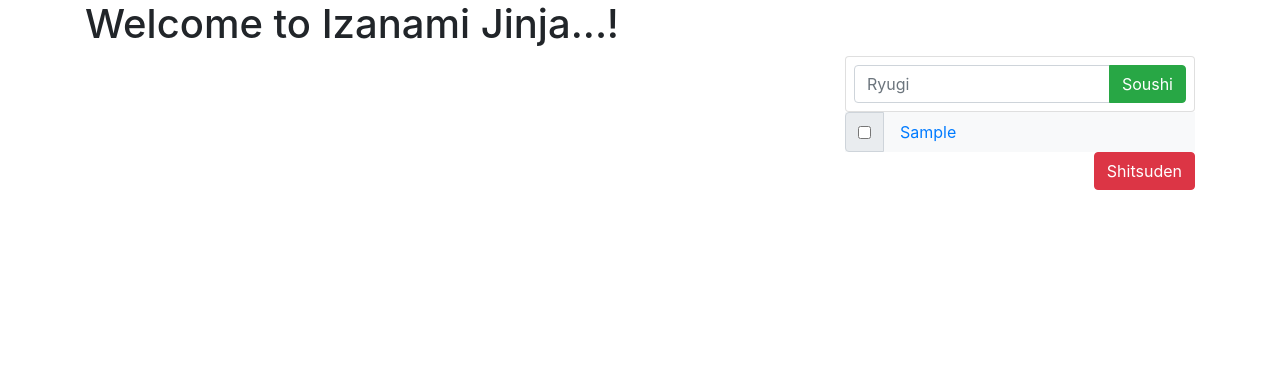
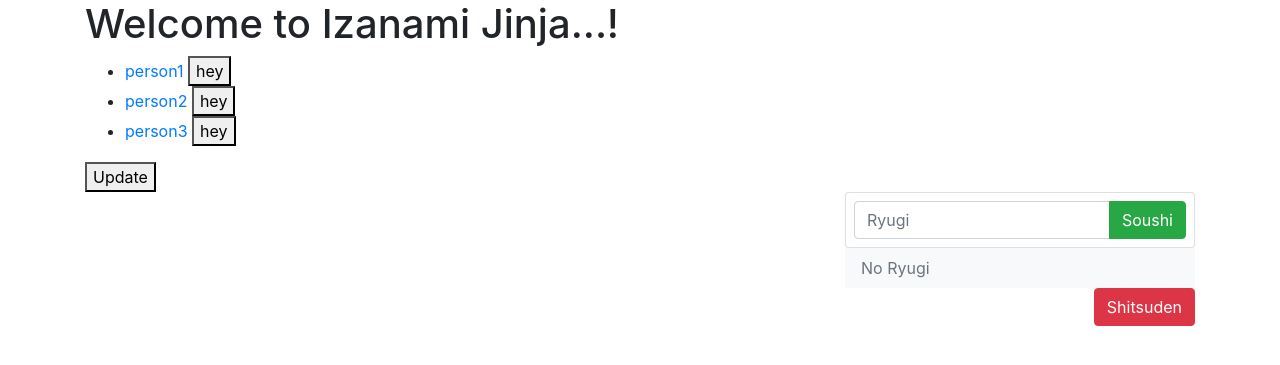
Before and after one commit to 1izard/programming-dojo, a Django app: page /izanamijinja/ in a window 1280 px wide. Shown: the part 56-421 px from the top of the page. Run offline with Django 3.2, Linux system fonts and the light colour scheme; tables that the repository leaves empty hold one stand-in row (values such as "Sample post"); some libraries are stand-ins or nearby versions.

Commit message:
Before import vue

```diff
--- a/programming_dojo/izanamijinja/models.py
+++ b/programming_dojo/izanamijinja/models.py
@@ -1,4 +1,5 @@
 from django.db import models
+from django.urls import reverse
 
 
 class Ryugi(models.Model):
@@ -23,3 +24,6 @@ class Kata(models.Model):
 
     def __str__(self):
         return self.kataki
+
+    def get_absolute_url(self):
+        return reverse('izanamijinja:seikei')
--- a/programming_dojo/izanamijinja/views.py
+++ b/programming_dojo/izanamijinja/views.py
@@ -1,6 +1,7 @@
 from django.shortcuts import render
 from django.views import generic
 from pprint import pprint
+import json
 
 from .models import *
 from .forms import *
@@ -17,8 +18,32 @@ def index(request):
             for checked_ryugi in checked_ryugi_lst:
                 Ryugi.objects.filter(na=checked_ryugi).delete()
 
+    ryugi_lst = list(Ryugi.objects.all())
+
+    ryugi_lst = [{
+        'id': ryugi.id,
+        'kotodute': ryugi.kotodute,
+        'na': ryugi.na,
+    } for ryugi in ryugi_lst]
+
+    kata_lst = list(Kata.objects.all())
+    kata_lst = [{
+        'id': kata.id,
+        'kataki': kata.kataki,
+        'rendo': kata.rendo,
+        'ryugi_id': kata.ryugi_id,
+        'waza1': kata.waza1,
+        'waza2': kata.waza2,
+        'waza3': kata.waza3
+    } for kata in kata_lst]
+
     context = {
-        'ryugi_lst': Ryugi.objects.all(),
+        'ryugi_dct': {
+            'ryugi_lst': ryugi_lst,
+        },
+        'katas_dct': {
+            'kata_lst': kata_lst,
+        },
     }
     return render(request, 'izanamijinja/index.html', context)
 
--- /dev/null
+++ b/programming_dojo/static/izanamijinja/js/index.js
@@ -0,0 +1,49 @@
+let katas = JSON.parse(document.getElementById('katas_obj').textContent);
+console.log('katas', katas)
+
+people = [
+    {
+        name: 'person1',
+        age: 10,
+        url: 'https://example.com'
+    },
+    {
+        name: 'person2',
+        age: 20,
+        url: 'https://example.com'
+    },
+    {
+        name: 'person3',
+        age: 30,
+        url: 'https://example.com'
+    },
+]
+
+var app = new Vue({
+    delimiters: ['[[', ']]'],
+    el: '#app',
+    data: {
+        message: 'Hello Vue!',
+        people: people
+    },
+    methods: {
+        greet: (name) => {
+            console.log('Hello from ' + name + '!');
+        }
+    }
+});
+
+var example1 = new Vue({
+    delimiters: ['[[', ']]'],
+    el: '#example-1',
+    methods: {
+        update: () => {
+            // console.log('This is example-1!!')
+            people.push({
+                name: 'person4',
+                age: 40,
+                url: 'https://example.com'
+            });
+        }
+    }
+})
--- a/programming_dojo/templates/izanamijinja/base.html
+++ b/programming_dojo/templates/izanamijinja/base.html
@@ -8,6 +8,16 @@
     <title>Izanami Jinja</title>
     <link rel="stylesheet" href="https://stackpath.bootstrapcdn.com/bootstrap/4.3.1/css/bootstrap.min.css"
         integrity="sha384-ggOyR0iXCbMQv3Xipma34MD+dH/1fQ784/j6cY/iJTQUOhcWr7x9JvoRxT2MZw1T" crossorigin="anonymous">
+    <script src="https://code.jquery.com/jquery-3.3.1.slim.min.js"
+        integrity="sha384-q8i/X+965DzO0rT7abK41JStQIAqVgRVzpbzo5smXKp4YfRvH+8abtTE1Pi6jizo"
+        crossorigin="anonymous"></script>
+    <script src="https://cdnjs.cloudflare.com/ajax/libs/popper.js/1.14.7/umd/popper.min.js"
+        integrity="sha384-UO2eT0CpHqdSJQ6hJty5KVphtPhzWj9WO1clHTMGa3JDZwrnQq4sF86dIHNDz0W1"
+        crossorigin="anonymous"></script>
+    <script src="https://stackpath.bootstrapcdn.com/bootstrap/4.3.1/js/bootstrap.min.js"
+        integrity="sha384-JjSmVgyd0p3pXB1rRibZUAYoIIy6OrQ6VrjIEaFf/nJGzIxFDsf4x0xIM+B07jRM"
+        crossorigin="anonymous"></script>
+    <script src="https://cdn.jsdelivr.net/npm/vue/dist/vue.js"></script>
 </head>
 
 <body>
@@ -28,15 +38,6 @@
     </nav>
     {% block content %}
     {% endblock %}
-    <script src="https://code.jquery.com/jquery-3.3.1.slim.min.js"
-        integrity="sha384-q8i/X+965DzO0rT7abK41JStQIAqVgRVzpbzo5smXKp4YfRvH+8abtTE1Pi6jizo"
-        crossorigin="anonymous"></script>
-    <script src="https://cdnjs.cloudflare.com/ajax/libs/popper.js/1.14.7/umd/popper.min.js"
-        integrity="sha384-UO2eT0CpHqdSJQ6hJty5KVphtPhzWj9WO1clHTMGa3JDZwrnQq4sF86dIHNDz0W1"
-        crossorigin="anonymous"></script>
-    <script src="https://stackpath.bootstrapcdn.com/bootstrap/4.3.1/js/bootstrap.min.js"
-        integrity="sha384-JjSmVgyd0p3pXB1rRibZUAYoIIy6OrQ6VrjIEaFf/nJGzIxFDsf4x0xIM+B07jRM"
-        crossorigin="anonymous"></script>
 </body>
 
 </html>
--- a/programming_dojo/templates/izanamijinja/index.html
+++ b/programming_dojo/templates/izanamijinja/index.html
@@ -6,6 +6,19 @@
 {% block content %}
 <div class="container">
     <h1>Welcome to Izanami Jinja...!</h1>
+    {{ ryugi_dct|json_script:"ryugi_obj" }}
+    {{ katas_dct|json_script:"katas_obj" }}
+    <div id="app">
+        <ul>
+            <li v-for="person in people">
+                <a v-bind:href="person.url">[[ person.name ]]</a>
+                <button v-on:click="greet(person.name)">hey</button>
+            </li>
+        </ul>
+    </div>
+    <div id="example-1">
+        <button v-on:click="update">Update</button>
+    </div>
     <div class="row">
         <div class="col">
 
@@ -19,6 +32,7 @@
                         <button type="submit" class="btn btn-success" name="act" value="soushi">Soushi</button>
                     </div>
                 </div>
+            </form>
             </form>
             <form method="post" action="{% url 'izanamijinja:index' %}">
                 {% csrf_token %}
@@ -39,15 +53,16 @@
                     <a class="nav-link disabled" id="v-pills-empty-tab" data-toggle="pill" href="#v-pills-empty"
                         role="tab" aria-controls="v-pills-empty" aria-selected="false">No Ryugi</a>
                     {% endfor %}
-                </div>
                     <div class="tab-content" id="v-pills-tabContent">
                         {% for ryugi in ryugi_lst %}
                         <div class="tab-pane fade" id="v-pills-'{{ ryugi }}'" role="tabpanel"
                             aria-labelledby="v-pills-'{{ ryugi }}'-tab"></div>
                         {% empty %}
-                    <div class="tab-pane fade" id="v-pills-empty" role="tabpanel" aria-labelledby="v-pills-empty-tab">
+                        <div class="tab-pane fade" id="v-pills-empty" role="tabpanel"
+                            aria-labelledby="v-pills-empty-tab">
                         </div>
                         {% endfor %}
+                    </div>
                 </div>
                 <div class="d-flex flex-row-reverse">
                     <button type="submit" class="btn btn-danger" name="act" value="shitsuden">Shitsuden</button>
@@ -56,4 +71,5 @@
         </div>
     </div>
 </div>
+<script src="{% static 'izanamijinja/js/index.js' %}"></script>
 {% endblock %}
```
Lines whose indentation alone changed are shown as unchanged.
